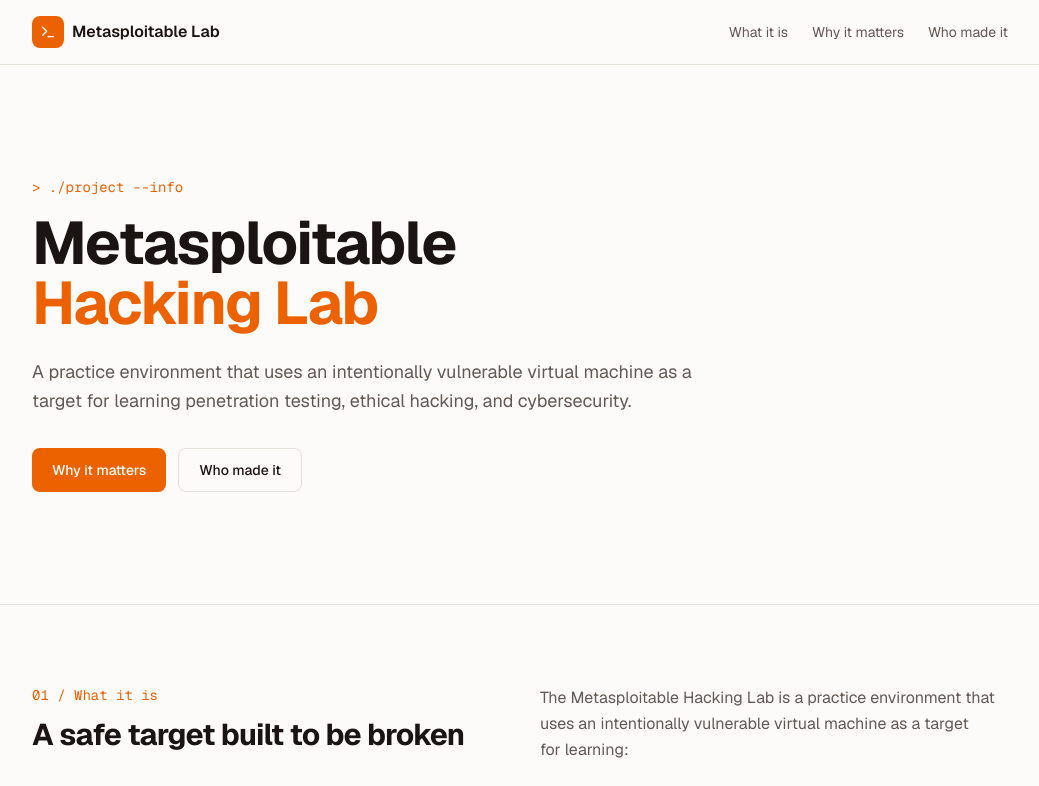
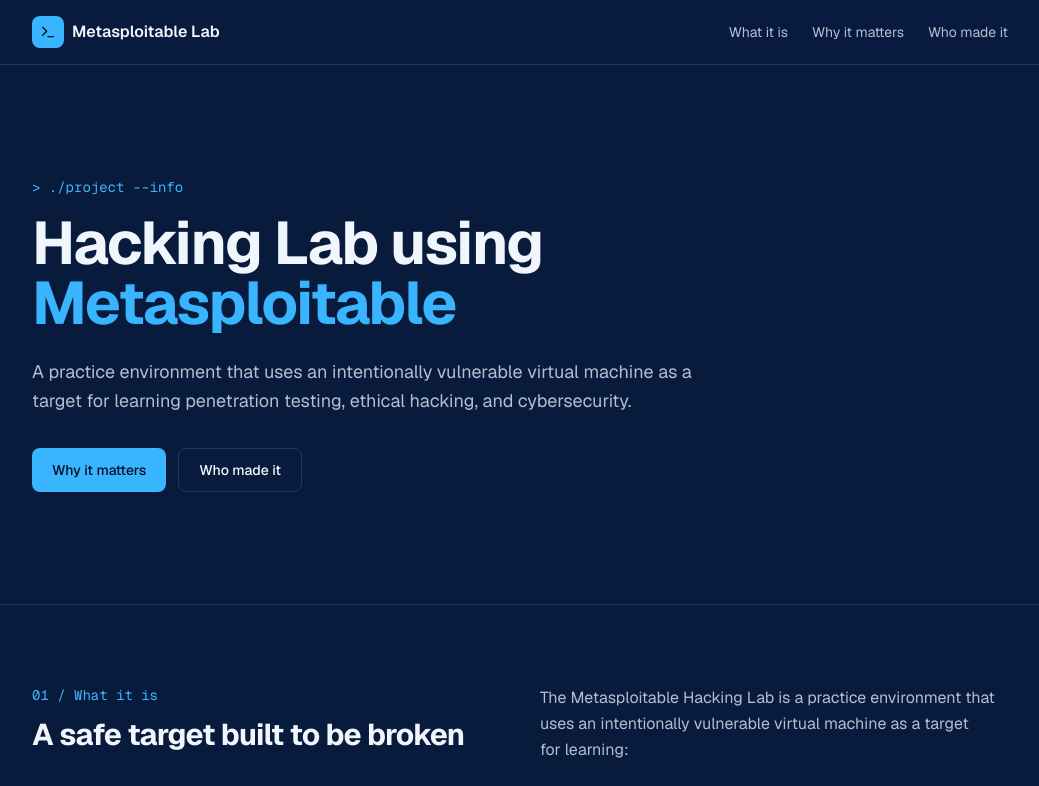
Before and after one commit to brandytimms8-star/metasploitable, a Next.js app: page / in a window 1280 px wide. Shown: the top 786 px of the page, without its empty margins (120-1159 px from the left). Built offline with nearby package versions, Linux system fonts and the light colour scheme.

Commit message:
feat: enforce single blue theme & update layout & hero components
V0-Chat-Id: jdHVt5Uylgm

```diff
--- a/app/globals.css
+++ b/app/globals.css
@@ -47,112 +47,42 @@
   --radius-4xl: calc(var(--radius) * 2.6);
 }
 
-:root {
-  color-scheme: light;
-  --background: oklch(0.99 0.004 70);
-  --foreground: oklch(0.2 0.01 50);
-  --card: oklch(1 0 0);
-  --card-foreground: oklch(0.2 0.01 50);
-  --popover: oklch(1 0 0);
-  --popover-foreground: oklch(0.2 0.01 50);
-  --primary: oklch(0.66 0.19 45);
-  --primary-foreground: oklch(0.99 0 0);
-  --secondary: oklch(0.96 0.03 65);
-  --secondary-foreground: oklch(0.35 0.1 45);
-  --muted: oklch(0.96 0.006 70);
-  --muted-foreground: oklch(0.47 0.01 50);
-  --accent: oklch(0.95 0.04 65);
-  --accent-foreground: oklch(0.4 0.12 45);
-  --destructive: oklch(0.577 0.245 27.325);
-  --border: oklch(0.91 0.01 70);
-  --input: oklch(0.91 0.01 70);
-  --ring: oklch(0.66 0.19 45);
+/* Single blue theme applied regardless of light/dark preference */
+:root,
+.dark {
+  color-scheme: dark;
+  --radius: 0.625rem;
+  --background: oklch(0.23 0.07 262);
+  --foreground: oklch(0.97 0.01 250);
+  --card: oklch(0.27 0.075 262);
+  --card-foreground: oklch(0.97 0.01 250);
+  --popover: oklch(0.27 0.075 262);
+  --popover-foreground: oklch(0.97 0.01 250);
+  --primary: oklch(0.74 0.15 240);
+  --primary-foreground: oklch(0.18 0.05 262);
+  --secondary: oklch(0.31 0.08 262);
+  --secondary-foreground: oklch(0.86 0.09 240);
+  --muted: oklch(0.29 0.07 262);
+  --muted-foreground: oklch(0.8 0.03 250);
+  --accent: oklch(0.32 0.09 262);
+  --accent-foreground: oklch(0.86 0.09 240);
+  --destructive: oklch(0.704 0.191 22.216);
+  --border: oklch(1 0 0 / 12%);
+  --input: oklch(1 0 0 / 16%);
+  --ring: oklch(0.74 0.15 240);
   --chart-1: oklch(0.87 0 0);
   --chart-2: oklch(0.556 0 0);
   --chart-3: oklch(0.439 0 0);
   --chart-4: oklch(0.371 0 0);
   --chart-5: oklch(0.269 0 0);
-  --radius: 0.625rem;
-  --sidebar: oklch(0.985 0 0);
-  --sidebar-foreground: oklch(0.145 0 0);
-  --sidebar-primary: oklch(0.205 0 0);
-  --sidebar-primary-foreground: oklch(0.985 0 0);
-  --sidebar-accent: oklch(0.97 0 0);
-  --sidebar-accent-foreground: oklch(0.205 0 0);
-  --sidebar-border: oklch(0.922 0 0);
-  --sidebar-ring: oklch(0.708 0 0);
-}
-
-.dark {
-  color-scheme: dark;
-  --background: oklch(0.145 0 0);
-  --foreground: oklch(0.985 0 0);
-  --card: oklch(0.205 0 0);
-  --card-foreground: oklch(0.985 0 0);
-  --popover: oklch(0.205 0 0);
-  --popover-foreground: oklch(0.985 0 0);
-  --primary: oklch(0.922 0 0);
-  --primary-foreground: oklch(0.205 0 0);
-  --secondary: oklch(0.269 0 0);
-  --secondary-foreground: oklch(0.985 0 0);
-  --muted: oklch(0.269 0 0);
-  --muted-foreground: oklch(0.708 0 0);
-  --accent: oklch(0.269 0 0);
-  --accent-foreground: oklch(0.985 0 0);
-  --destructive: oklch(0.704 0.191 22.216);
-  --border: oklch(1 0 0 / 10%);
-  --input: oklch(1 0 0 / 15%);
-  --ring: oklch(0.556 0 0);
-  --chart-1: oklch(0.87 0 0);
-  --chart-2: oklch(0.556 0 0);
-  --chart-3: oklch(0.439 0 0);
-  --chart-4: oklch(0.371 0 0);
-  --chart-5: oklch(0.269 0 0);
-  --sidebar: oklch(0.205 0 0);
-  --sidebar-foreground: oklch(0.985 0 0);
-  --sidebar-primary: oklch(0.488 0.243 264.376);
-  --sidebar-primary-foreground: oklch(0.985 0 0);
-  --sidebar-accent: oklch(0.269 0 0);
-  --sidebar-accent-foreground: oklch(0.985 0 0);
-  --sidebar-border: oklch(1 0 0 / 10%);
-  --sidebar-ring: oklch(0.556 0 0);
-}
-
-@media (prefers-color-scheme: dark) {
-  :root:not(.light) {
-    color-scheme: dark;
-    --background: oklch(0.145 0 0);
-    --foreground: oklch(0.985 0 0);
-    --card: oklch(0.205 0 0);
-    --card-foreground: oklch(0.985 0 0);
-    --popover: oklch(0.205 0 0);
-    --popover-foreground: oklch(0.985 0 0);
-    --primary: oklch(0.922 0 0);
-    --primary-foreground: oklch(0.205 0 0);
-    --secondary: oklch(0.269 0 0);
-    --secondary-foreground: oklch(0.985 0 0);
-    --muted: oklch(0.269 0 0);
-    --muted-foreground: oklch(0.708 0 0);
-    --accent: oklch(0.269 0 0);
-    --accent-foreground: oklch(0.985 0 0);
-    --destructive: oklch(0.704 0.191 22.216);
-    --border: oklch(1 0 0 / 10%);
-    --input: oklch(1 0 0 / 15%);
-    --ring: oklch(0.556 0 0);
-    --chart-1: oklch(0.87 0 0);
-    --chart-2: oklch(0.556 0 0);
-    --chart-3: oklch(0.439 0 0);
-    --chart-4: oklch(0.371 0 0);
-    --chart-5: oklch(0.269 0 0);
-    --sidebar: oklch(0.205 0 0);
-    --sidebar-foreground: oklch(0.985 0 0);
-    --sidebar-primary: oklch(0.488 0.243 264.376);
-    --sidebar-primary-foreground: oklch(0.985 0 0);
-    --sidebar-accent: oklch(0.269 0 0);
-    --sidebar-accent-foreground: oklch(0.985 0 0);
-    --sidebar-border: oklch(1 0 0 / 10%);
-    --sidebar-ring: oklch(0.556 0 0);
-  }
+  --sidebar: oklch(0.27 0.075 262);
+  --sidebar-foreground: oklch(0.97 0.01 250);
+  --sidebar-primary: oklch(0.74 0.15 240);
+  --sidebar-primary-foreground: oklch(0.18 0.05 262);
+  --sidebar-accent: oklch(0.32 0.09 262);
+  --sidebar-accent-foreground: oklch(0.97 0.01 250);
+  --sidebar-border: oklch(1 0 0 / 12%);
+  --sidebar-ring: oklch(0.74 0.15 240);
 }
 
 @layer base {
--- a/app/layout.tsx
+++ b/app/layout.tsx
@@ -32,7 +32,7 @@ export const metadata: Metadata = {
 
 export const viewport: Viewport = {
   colorScheme: 'light',
-  themeColor: '#ea6a1f',
+  themeColor: '#14213d',
 }
 
 export default function RootLayout({
--- a/components/hero.tsx
+++ b/components/hero.tsx
@@ -4,7 +4,7 @@ export function Hero() {
       <div className="mx-auto max-w-5xl px-6 py-20 md:py-28">
         <p className="font-mono text-sm text-primary">{'> ./project --info'}</p>
         <h1 className="mt-4 max-w-3xl text-balance text-4xl font-bold tracking-tight md:text-6xl">
-          Metasploitable <span className="text-primary">Hacking Lab</span>
+          Hacking Lab using <span className="text-primary">Metasploitable</span>
         </h1>
         <p className="mt-6 max-w-2xl text-pretty text-lg leading-relaxed text-muted-foreground">
           A practice environment that uses an intentionally vulnerable virtual machine as a target
```
